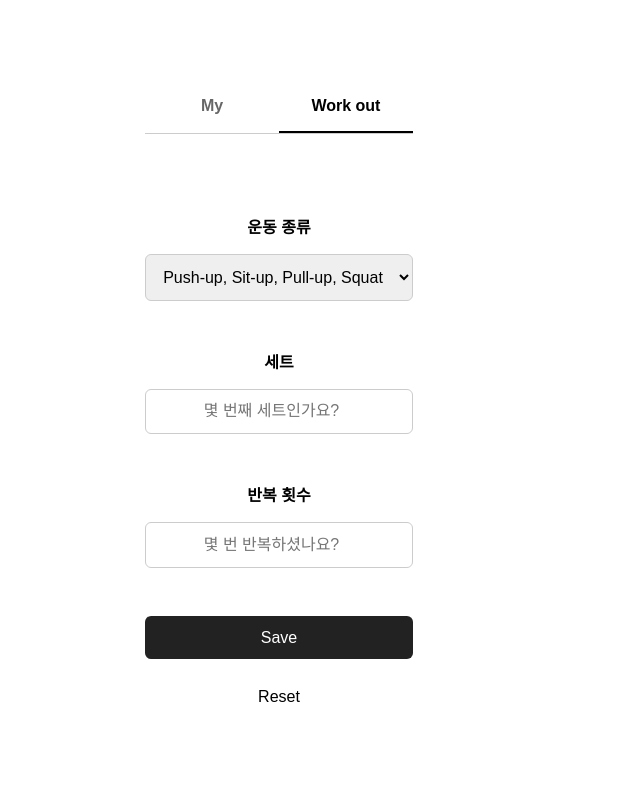
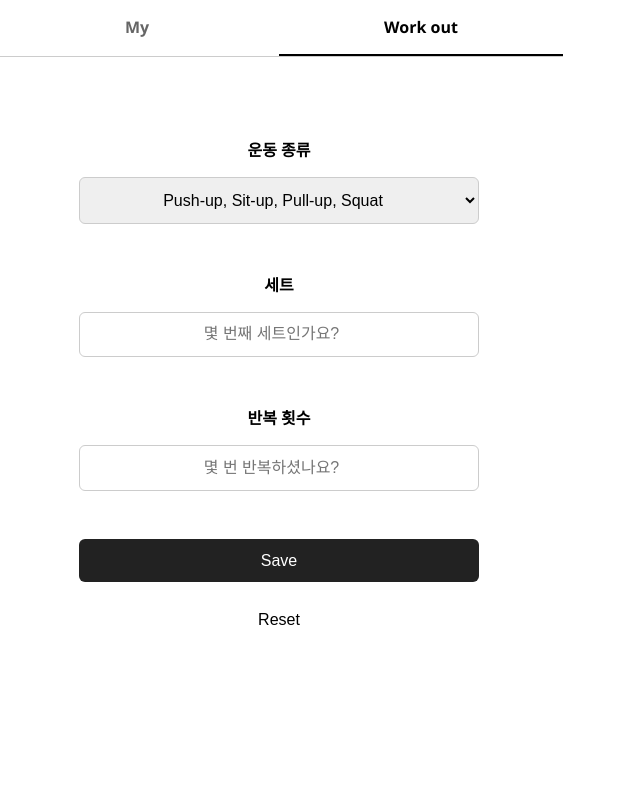
Before and after one commit to Duhoon/human_flask_pr, a Flask app: page /exercise/workout in a window 1280 px wide. Shown: the whole page, without its empty margins (361-1001 px from the left). Run offline with Flask 3, Linux system fonts and the light colour scheme; the visitor is signed in with stand-in values (Sample User, id 1).

Commit message:
workout.css

```diff
--- a/static/css/workout.css
+++ b/static/css/workout.css
@@ -1,17 +1,19 @@
+* {
+  box-sizing: border-box;
+  margin: 0;
+  padding: 0;
+}
+
 body {
-  font-family: sans-serif;
-  margin: 0;
-  padding: 1rem;
-  background: #fff;
-  display: flex;
-  flex-direction: column;
-  min-height: 100vh;
+  background-color: white;
+  padding: 0 2rem;
 }
 
 .container {
-  flex: 0;
+  width: 568px;
   display: flex;
   flex-direction: column;
+  background: #fff;
   justify-content: center;
   align-items: center;
 }
```
